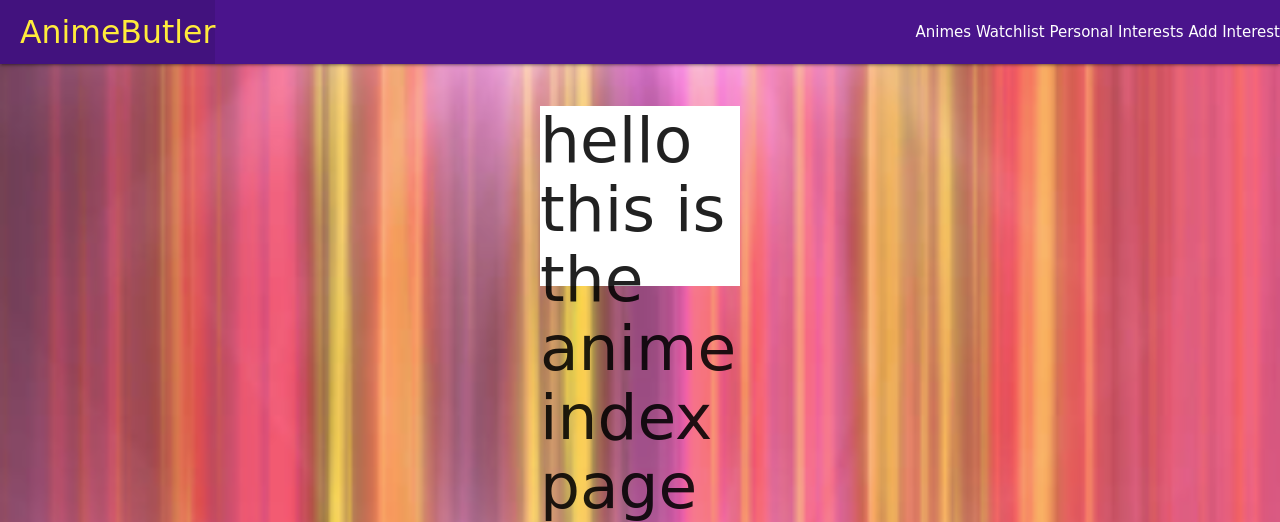
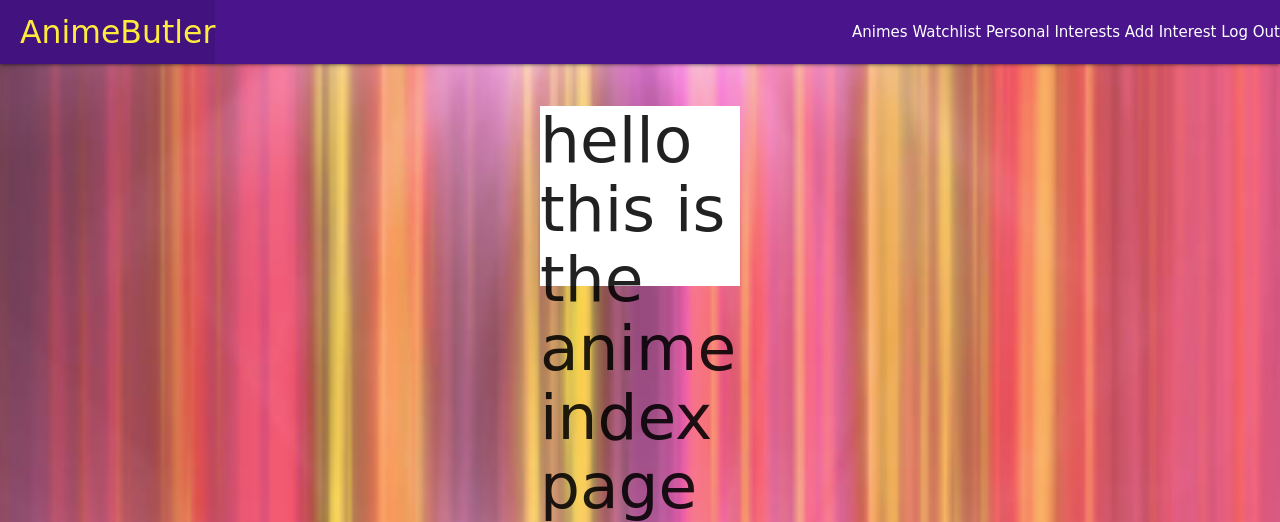
Before and after one commit to Shak99/animebutler, a Django app: page /search/ in a window 1280 px wide. Shown: the top 522 px of the page. Run offline with Django 4.2, Linux system fonts and the light colour scheme; the visitor is signed in with stand-in values (Sample User, id 1); data that the repository does not hold is empty; some web fonts are replaced.

Commit message:
fixed nav order

```diff
--- a/main_app/templates/base.html
+++ b/main_app/templates/base.html
@@ -37,10 +37,10 @@ body {
                         <a href="{% url 'watchlist_list'%}">Watchlist</a>
                         <a href="{% url 'interest_index' %}">Personal Interests</a>
                         <a href="{% url 'interest_form' %}">Add Interest</a>
+                        <a href="{% url 'logout' %}">Log Out</a>
                     {% else %}
                         <a href="{% url 'signup' %}">Sign Up</a>
-                        <a href="{% url 'logout' %}">Log Out</a>
-                        {% comment %} <a href="{% url 'login' %}" class="w3-bar-item w3-button w3-green w3-right">Log In</a> {% endcomment %}
+                        <a href="{% url 'login' %}">Log In</a>
                     {% endif %}
 
                 </div>
```
